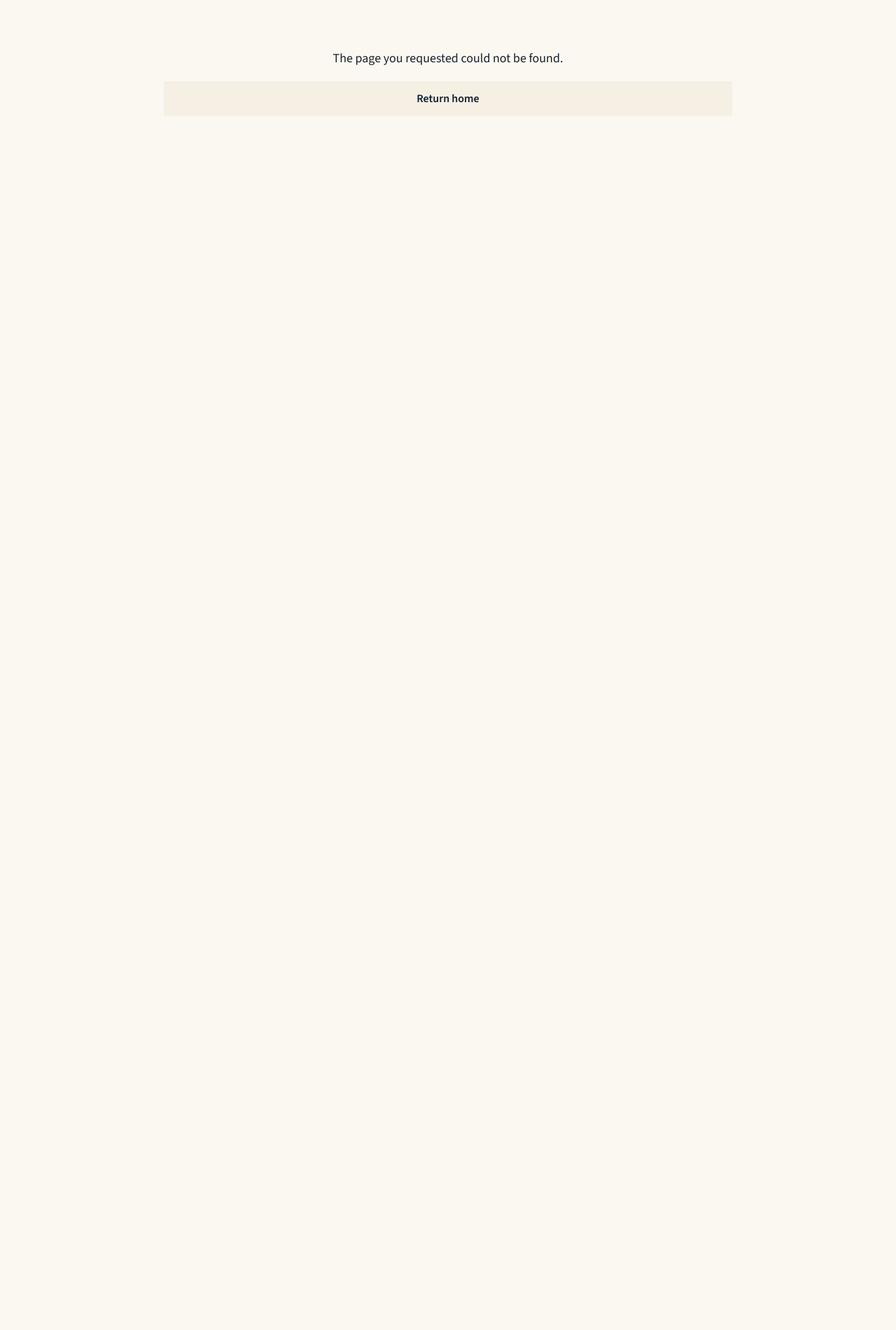
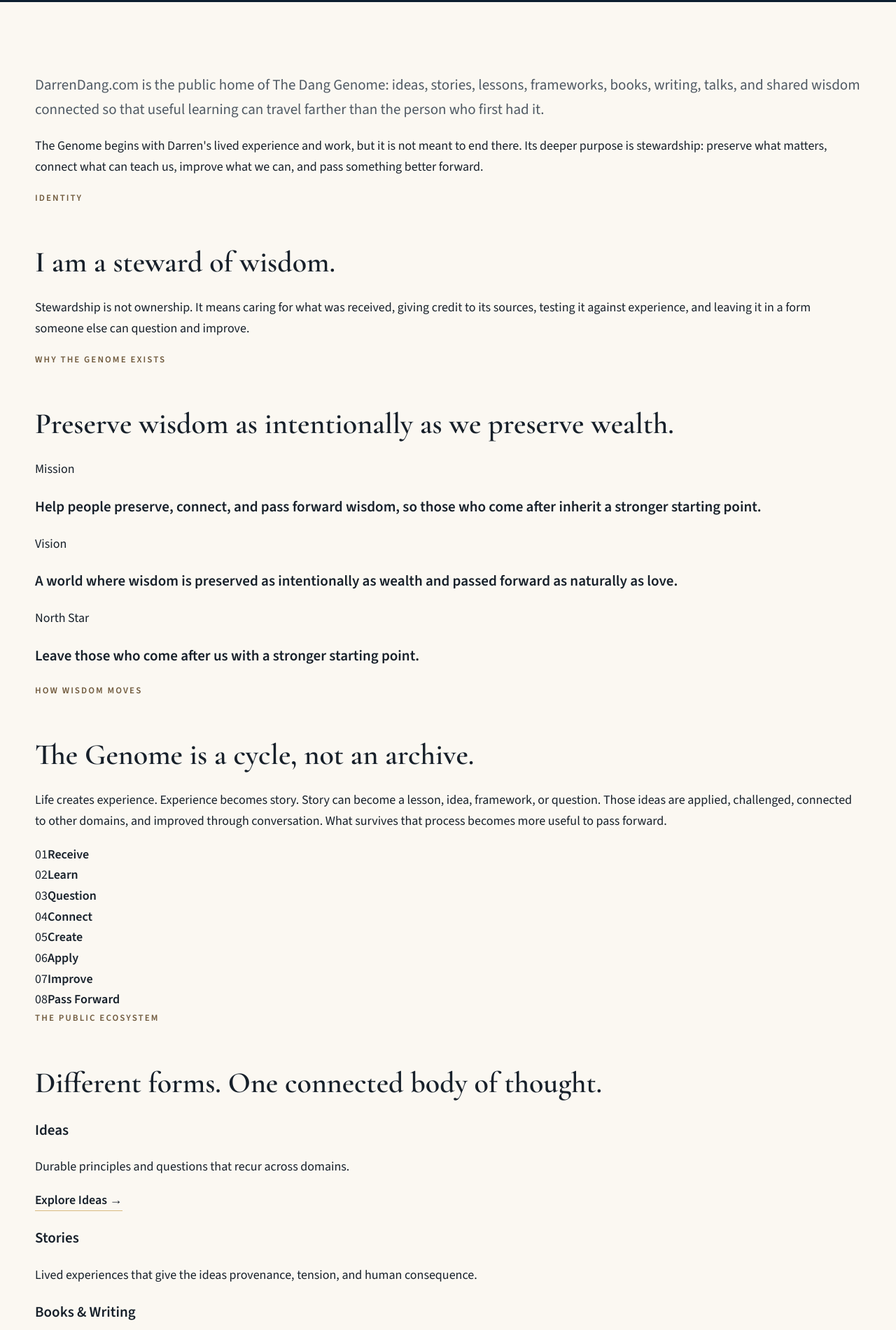
Before and after one commit to darrendang/darrendang-com, a Next.js app: page /genome in a window 1280 px wide. Before the commit this address had no page. Shown: the part 399-2300 px from the top of the page at 70% size. Before the commit the page ends 800 px from the top, so only its background shows below. Built offline with nearby package versions, Linux system fonts and the light colour scheme.

Commit message:
Add The Dang Genome public platform page

```diff
--- /dev/null
+++ b/app/genome/page.tsx
@@ -0,0 +1,71 @@
+import Link from 'next/link';
+import { InteriorPage } from '@/components/InteriorPage';
+
+export const metadata = {
+  title: 'The Dang Genome',
+  description: 'The public expression of a living body of ideas, stories, lessons, and wisdom preserved, connected, improved, and passed forward.'
+};
+
+const cycle = ['Receive','Learn','Question','Connect','Create','Apply','Improve','Pass Forward'];
+
+export default function GenomePage(){
+  return <InteriorPage eyebrow="The Dang Genome" title="A living body of wisdom, built to travel." wide>
+    <div className="genome-lead-grid">
+      <div>
+        <p className="lead">DarrenDang.com is the public home of The Dang Genome: ideas, stories, lessons, frameworks, books, writing, talks, and shared wisdom connected so that useful learning can travel farther than the person who first had it.</p>
+        <p>The Genome begins with Darren&apos;s lived experience and work, but it is not meant to end there. Its deeper purpose is stewardship: preserve what matters, connect what can teach us, improve what we can, and pass something better forward.</p>
+      </div>
+      <aside className="steward-card">
+        <div className="eyebrow bronze">Identity</div>
+        <h2>I am a steward of wisdom.</h2>
+        <p>Stewardship is not ownership. It means caring for what was received, giving credit to its sources, testing it against experience, and leaving it in a form someone else can question and improve.</p>
+      </aside>
+    </div>
+
+    <section className="genome-purpose" aria-labelledby="genome-purpose-title">
+      <div className="eyebrow bronze">Why the Genome exists</div>
+      <h2 id="genome-purpose-title">Preserve wisdom as intentionally as we preserve wealth.</h2>
+      <div className="purpose-grid">
+        <article><span>Mission</span><h3>Help people preserve, connect, and pass forward wisdom, so those who come after inherit a stronger starting point.</h3></article>
+        <article><span>Vision</span><h3>A world where wisdom is preserved as intentionally as wealth and passed forward as naturally as love.</h3></article>
+        <article><span>North Star</span><h3>Leave those who come after us with a stronger starting point.</h3></article>
+      </div>
+    </section>
+
+    <section>
+      <div className="eyebrow bronze">How wisdom moves</div>
+      <h2>The Genome is a cycle, not an archive.</h2>
+      <p>Life creates experience. Experience becomes story. Story can become a lesson, idea, framework, or question. Those ideas are applied, challenged, connected to other domains, and improved through conversation. What survives that process becomes more useful to pass forward.</p>
+      <div className="genome-cycle" aria-label="Receive, learn, question, connect, create, apply, improve, pass forward">
+        {cycle.map((item,index)=><div key={item}><span>{String(index+1).padStart(2,'0')}</span><strong>{item}</strong></div>)}
+      </div>
+    </section>
+
+    <section className="genome-layers">
+      <div className="eyebrow bronze">The public ecosystem</div>
+      <h2>Different forms. One connected body of thought.</h2>
+      <div className="layer-grid">
+        <article><h3>Ideas</h3><p>Durable principles and questions that recur across domains.</p><Link className="text-link" href="/ideas/">Explore Ideas →</Link></article>
+        <article><h3>Stories</h3><p>Lived experiences that give the ideas provenance, tension, and human consequence.</p></article>
+        <article><h3>Books & Writing</h3><p>Longer expressions where ideas are developed, tested, and connected.</p><Link className="text-link" href="/books/">Explore Books →</Link></article>
+        <article><h3>D.O.T.S.</h3><p>A way of seeing problems by moving from labels to structure and widening the search space.</p><Link className="text-link" href="/dots/">Explore D.O.T.S. →</Link></article>
+        <article><h3>Practice</h3><p>Papers and institutional work show what happens when ideas meet real decisions and constraints.</p><Link className="text-link" href="/papers/">Explore Papers →</Link></article>
+        <article><h3>Shared Wisdom</h3><p>Selected contributions from other people—kept distinct in provenance, but connected where the learning is real.</p><Link className="text-link" href="/shared-wisdom/">Explore Shared Wisdom →</Link></article>
+      </div>
+    </section>
+
+    <section className="genome-boundary">
+      <div className="eyebrow bronze">Public home. Private stewardship.</div>
+      <h2>The website is the curated public expression—not the entire system.</h2>
+      <p>Private family records, unpublished manuscripts, internal governance, confidential institutional material, proprietary methods, and editorial review notes do not belong in the public Genome merely because they exist. Publication is intentional.</p>
+      <p>That boundary protects the people behind the stories and keeps public material useful, attributable, and worthy of trust.</p>
+    </section>
+
+    <section className="genome-invitation">
+      <div className="eyebrow bronze">Add a dot</div>
+      <h2>What have you learned that is worth passing forward?</h2>
+      <p className="lead">The Genome should grow by listening. Readers can contribute a short reflection, a longer story, or a brief video for editorial review.</p>
+      <div className="actions"><Link className="button button-dark" href="/share/">Share what you&apos;ve learned</Link><Link className="text-link" href="/shared-wisdom/">Explore Shared Wisdom →</Link></div>
+    </section>
+  </InteriorPage>
+}
```
